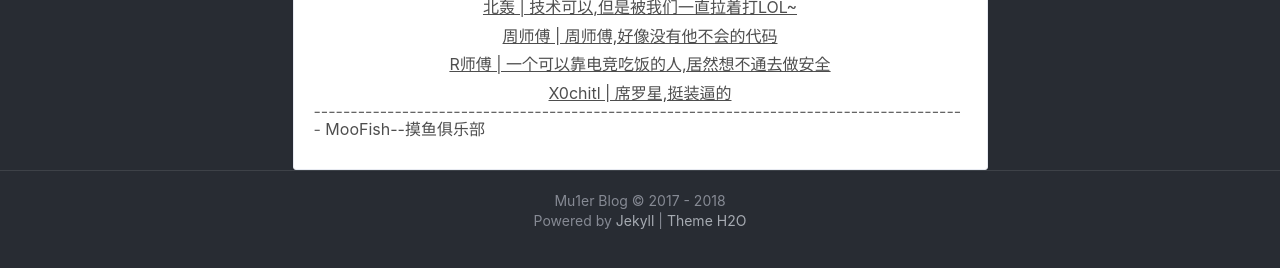
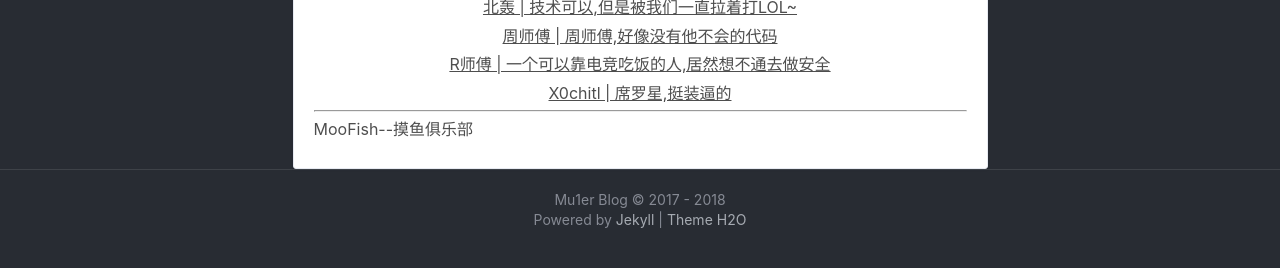
Before and after one commit to mu1er/mu1er.github.io, a Jekyll site: the page built from links.html, in a window 1280 px wide. Shown: the part 543-811 px from the top of the page. Built offline with Jekyll 4.4.1, drawn with Linux system fonts in a browser that asks for light colours; nearby versions of some CDN libraries; a style sheet for code colours, icons or effects is not loaded.

Commit message:
Update links.html

```diff
--- a/links.html
+++ b/links.html
@@ -9,14 +9,14 @@
     <h2>Links List</h2>
 </div>
 
-<main class="links-content">
+<main class="tags-content" style="margin-top:1px">
     <ul class="links-list">
         {% for link in site.data.links %}
         <li>
-            <a class="link-style" href="{{ link.url }}" title="{{ link.title }}">{{ link.title }}  |  {{ link.desc }}</a>
+            <a class="link-style" href="{{ link.url }}" title="{{ link.desc }}">{{ link.title }}  |  {{ link.desc }}</a>
         </li>
         {% endfor%}
-        <span>-----------------------------------------------------------------------------------------</span>
+        <hr />
         <li style="display: inline;">
             <a class="team-style" href="https://moo.fish/" title="MooFish">MooFish--摸鱼俱乐部</a>
         </li>
```
